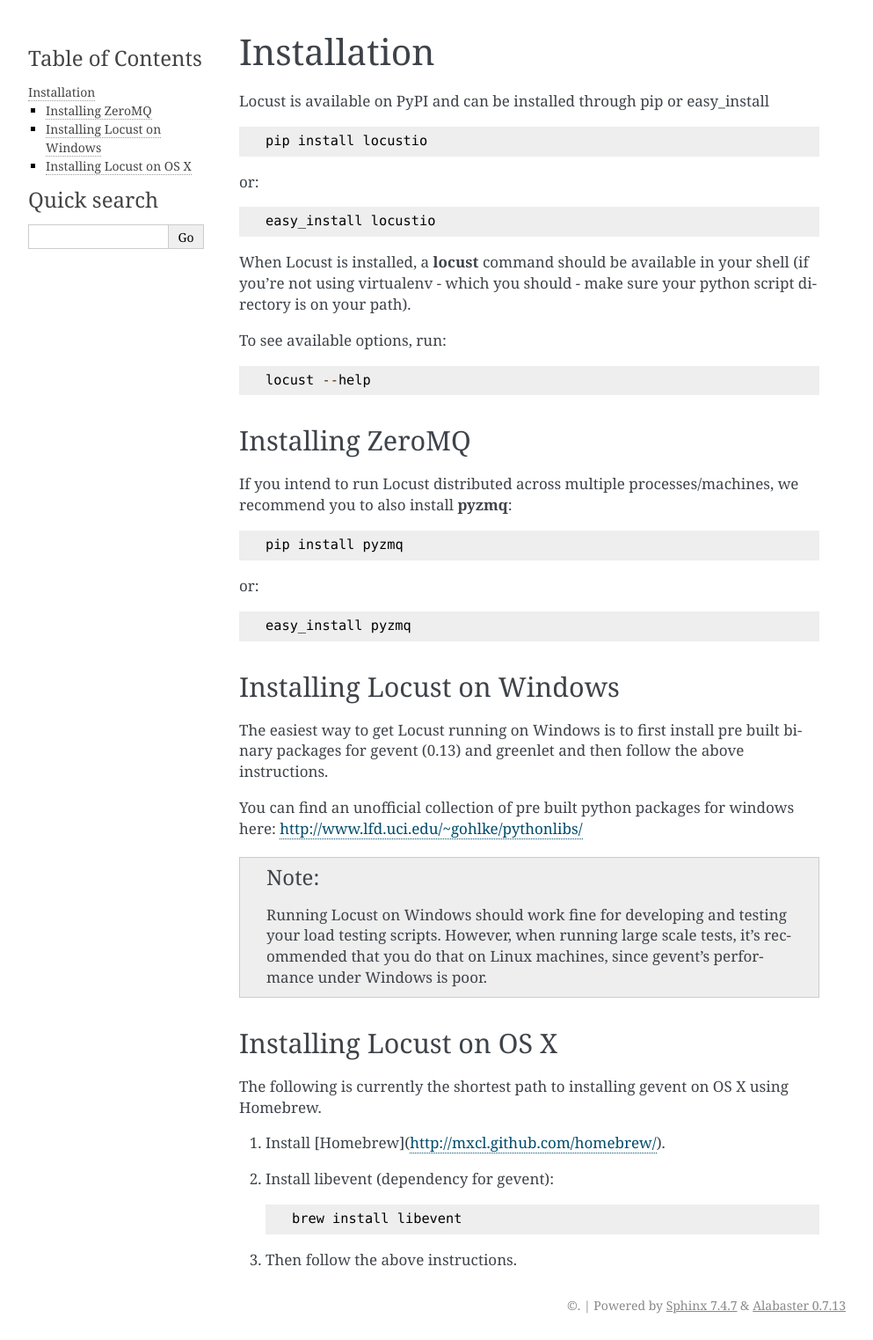
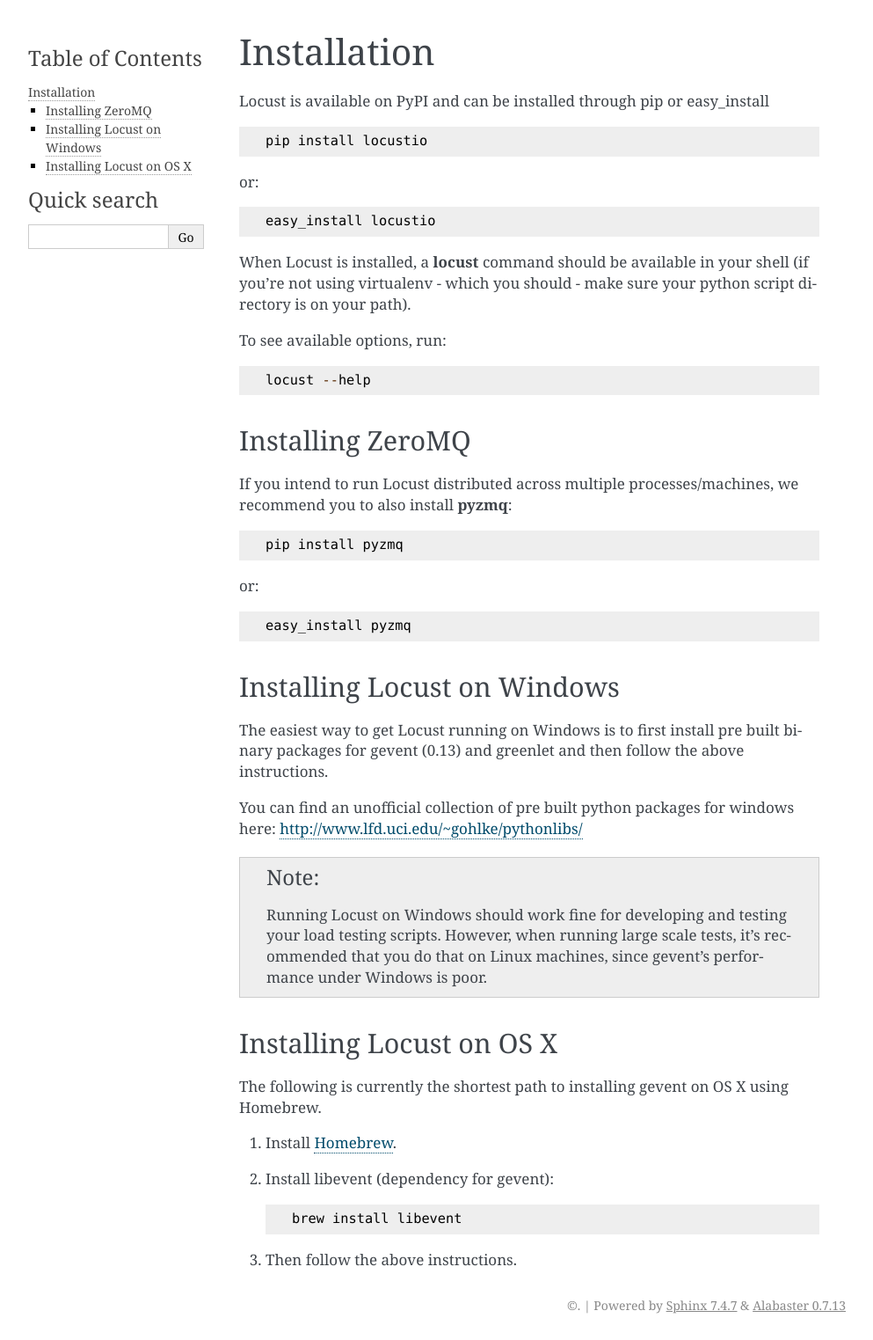
Before and after one commit to locustio/locust, a Sphinx documentation site: the page built from docs/installation.rst, in a window 1280 px wide. Shown: the whole page at 88% size, without its empty margins (148-1141 px from the left). Built offline with Sphinx 7.4.7, drawn with Linux system fonts in a browser that asks for light colours.

Commit message:
Fixed Docs Homebrew Link

```diff
--- a/docs/installation.rst
+++ b/docs/installation.rst
@@ -52,7 +52,7 @@
 
 The following is currently the shortest path to installing gevent on OS X using Homebrew.
 
-#. Install [Homebrew](http://mxcl.github.com/homebrew/).
+#. Install `Homebrew <http://mxcl.github.com/homebrew/>`_.
 #. Install libevent (dependency for gevent)::
 
     brew install libevent
```
